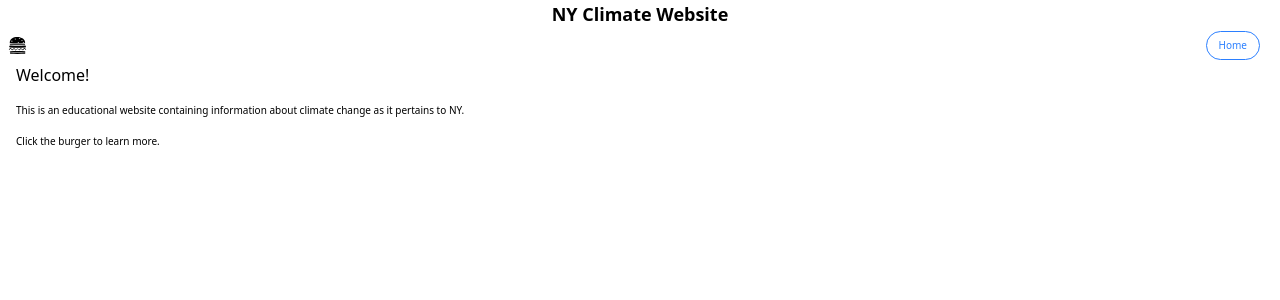
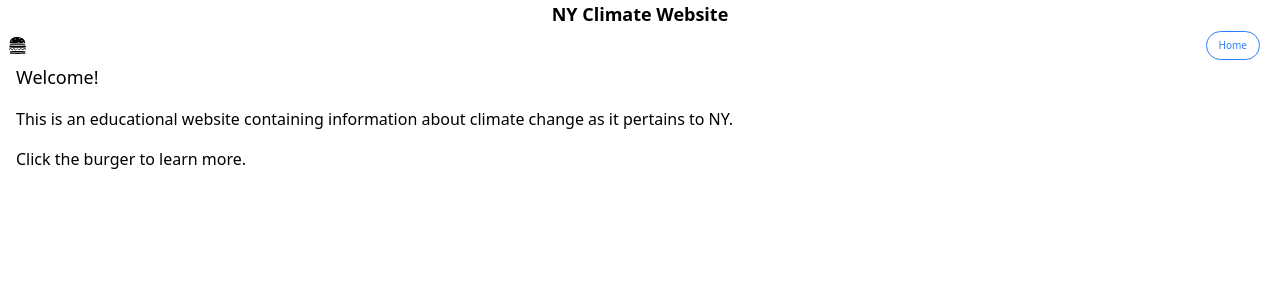
Before and after one commit to yohn-dezmon/ny-climate-website, a React (Vite) app in the folder ny-website/: page / in a window 1280 px wide. Shown: the top 300 px of the page. Built offline with nearby package versions, Linux system fonts and the light colour scheme.

Commit message:
font size

```diff
--- a/ny-website/src/pages/HomePage.tsx
+++ b/ny-website/src/pages/HomePage.tsx
@@ -1,12 +1,12 @@
 function HomePage() {
     return (
     <div className="flex flex-col relative ml-4">
-        <h1 className="mb-4">Welcome!</h1>
-        <div className="mb-4 text-[10px]">
+        <h1 className="mb-4 text-lg">Welcome!</h1>
+        <div className="mb-4">
         This is an educational website containing information about climate change
             as it pertains to NY.
         </div>
-        <div className="mb-4 text-[10px]">
+        <div className="mb-4">
             Click the burger to learn more.
         </div>
     </div>)
```
